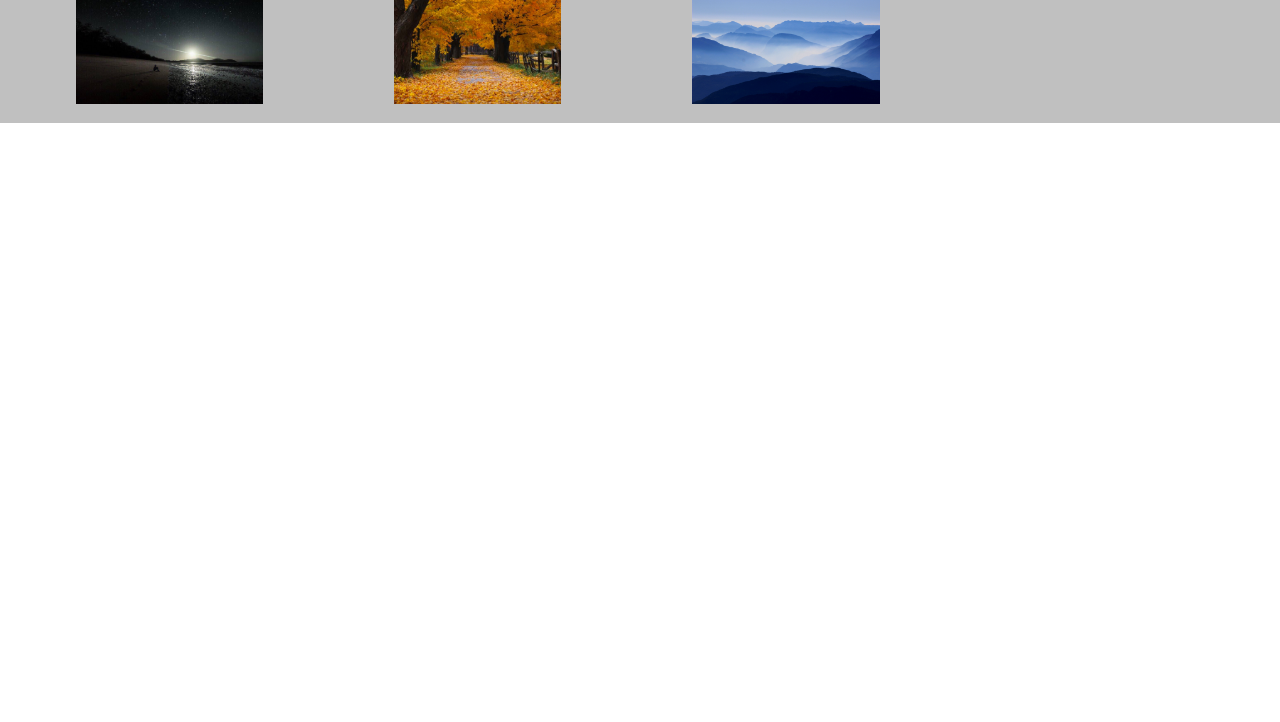
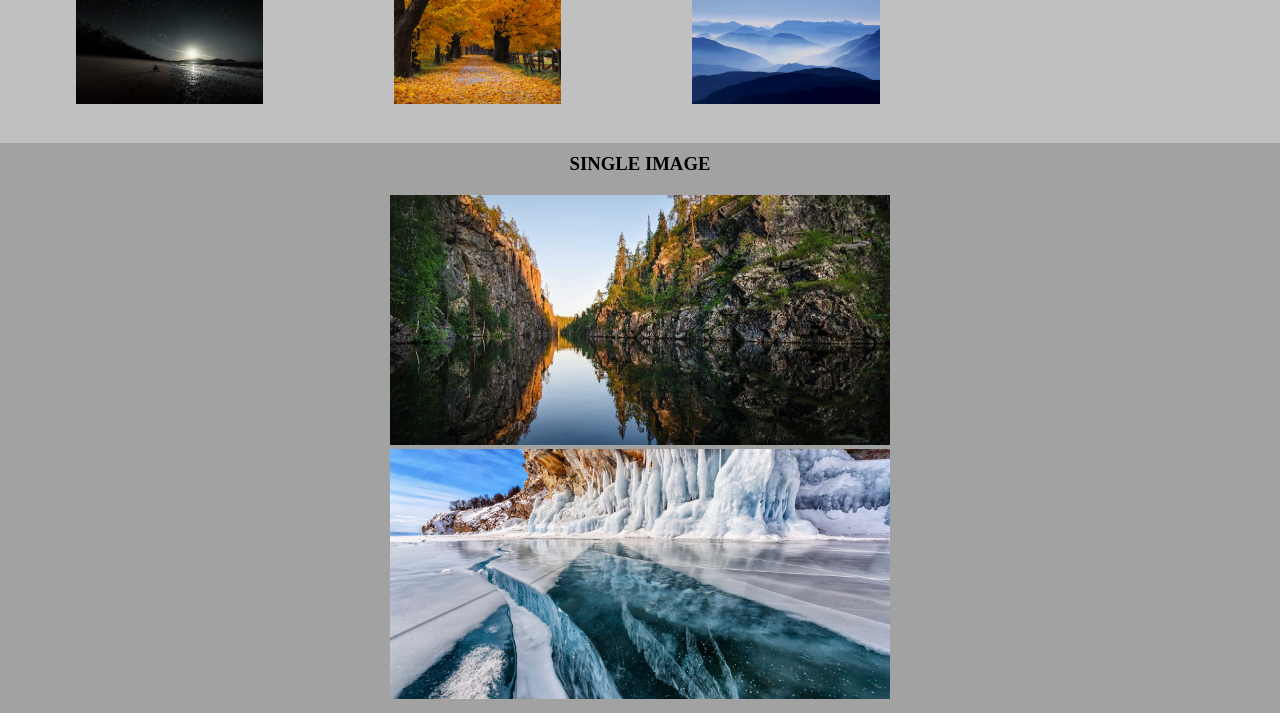
Before and after one commit to Boxing199/lightbox, a plain HTML site: page index.html in a window 1280 px wide. Shown: the part 78-800 px from the top of the page. Drawn offline with nearby package versions, Linux system fonts and the light colour scheme.

Commit message:
adedd some content

```diff
--- a/index.html
+++ b/index.html
@@ -10,7 +10,7 @@
 </head>
 <body>
     <div class="gallery-wrapper">
-        <h3 class="gallery-title">Gallery</h3>
+        <h3 class="title">Gallery</h3>
         <div class="gallery">
             <a href="./images/night.jpg" data-fancybox="gallery">
                 <img src="./images/night.jpg" alt="img" />
@@ -29,6 +29,18 @@
             </a>
         </div>
     </div>
+    <div class="single-img-wrapper">
+        <h3 class="title">Single image</h3>
+        <div class="single-img">
+            <a href="./images/taiga.jpg" data-fancybox >
+                <img src="./images/taiga.jpg" alt="img" />
+            </a>
+            <a href="./images/frozen-lake.jpg" data-fancybox >
+                <img src="./images/frozen-lake.jpg" alt="img" />
+            </a>
+        </div>
+    </div>
+
     <script src="https://cdnjs.cloudflare.com/ajax/libs/jquery/3.3.1/jquery.min.js"></script>
     <script src="https://cdnjs.cloudflare.com/ajax/libs/fancybox/3.5.2/jquery.fancybox.min.js"></script>
     <script src="index.js"></script>
--- a/style.css
+++ b/style.css
@@ -5,8 +5,9 @@
 
 .gallery-wrapper {
     background: #c0c0c0;
+    padding-bottom: 20px;
 }
-.gallery-title {
+.title {
     text-align: center;
     text-transform: uppercase;
     padding: 10px;
@@ -14,7 +15,7 @@
 
 .gallery {
     width: 100%;
-    max-width: 1400px;
+    max-width: 1280px;
     margin: 0 auto;
     display: flex;
     justify-content: space-around;
@@ -38,3 +39,22 @@
     max-width: 200px;
     height: 125px;
 }
+
+.single-img-wrapper {
+    width: 100%;
+    background: #a3a2a2
+}
+
+.single-img {
+    width: 100%;
+    max-width: 1000px;
+    margin: 0 auto;
+    padding: 10px 0;
+    text-align: center;
+}
+
+.single-img a img {
+    width: 100%;
+    max-width: 500px;
+    height: 250px;
+}
```
Also changed, not shown: images/frozen-lake.jpg (added), images/taiga.jpg (added).
